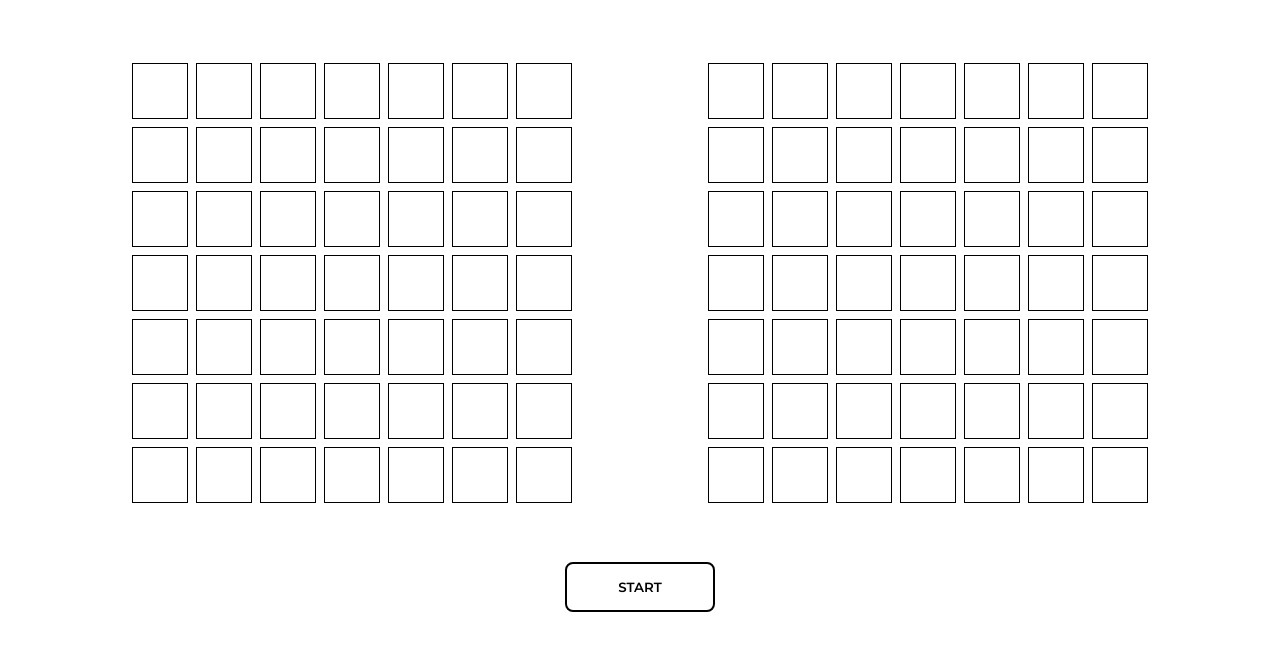
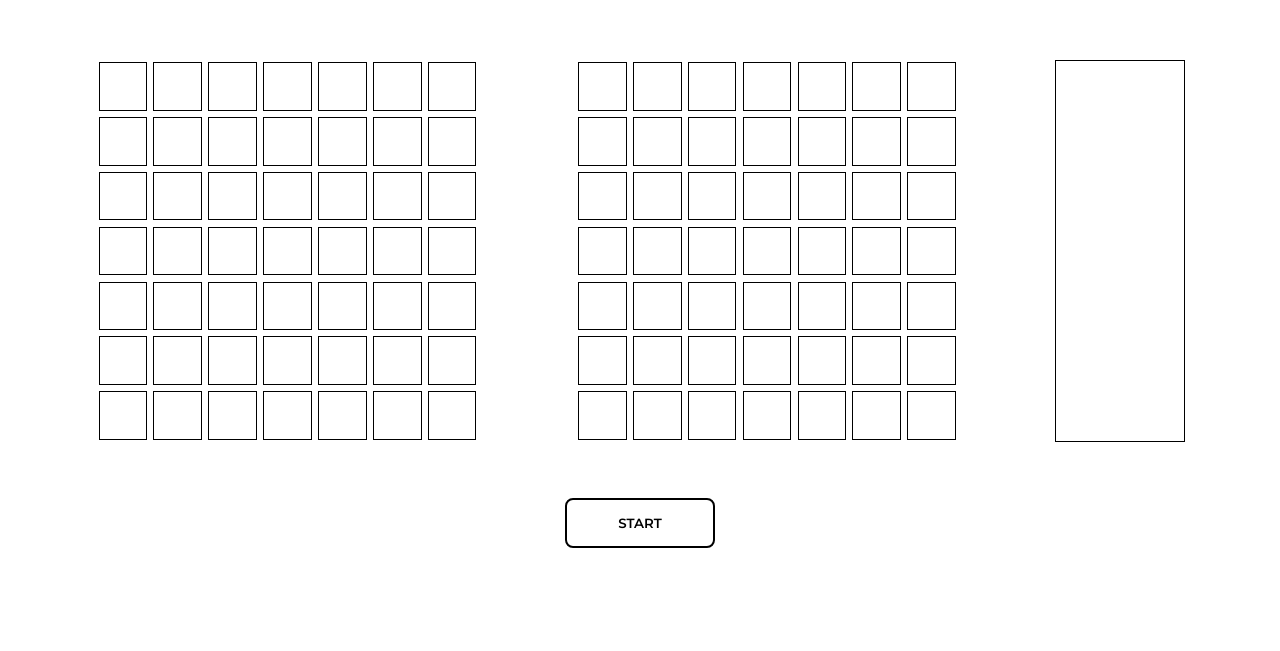
Before and after one commit to aaronjr/battleship, a website built with webpack: page dist/index.html in a window 1280 px wide. Shown: the part 101-752 px from the top of the page. Built offline with nearby package versions, Linux system fonts and the light colour scheme.

Commit message:
add container to hold dead ships

```diff
--- a/src/DOM.js
+++ b/src/DOM.js
@@ -11,12 +11,17 @@ const createDOM = () => {
     const banner = document.createElement('div');
     const footer = document.createElement('div');
     const container = document.createElement('div');
+    const ships = document.createElement('div');
+
+    ships.className += 'shipHolder';
     banner.className += 'banner';
     container.className += 'container';
     footer.className += 'footer';
+
     const button = document.createElement('button');
     button.className += 'start';
     button.textContent = 'START';
+
     footer.append(button);
     body.append(banner);
     body.append(container);
@@ -55,6 +60,7 @@ const createDOM = () => {
     // add boards to background
     container.append(boardOne);
     container.append(boardTwo);
+    container.append(ships);
   };
 
   const loadDOM = () => {
--- a/src/index.js
+++ b/src/index.js
@@ -1,13 +1,11 @@
-/* eslint-disable import/named */
-/* eslint-disable no-unused-vars */
 import './style.css';
 import { main, create } from './mainLoop';
 // import Icon from './icon.png';
 
-main();
-
+const mainGame = main();
 const button = document.querySelector('.start');
 button.addEventListener('click', () => {
   create.loadDOM();
+  mainGame.start();
   button.style.display = 'none';
 });
--- a/src/mainLoop.js
+++ b/src/mainLoop.js
@@ -51,10 +51,9 @@ export const main = () => {
       }
       changeTurn();
     }
-    // if either is dead
-    // offer to start again
   };
 
+  const start = () => {
     // add event listeners to the correct squares
     // game plays on user input - auto computer shot
     const boxes = document.querySelectorAll('[who="C"]');
@@ -69,3 +68,6 @@ export const main = () => {
       });
     });
   };
+
+  return { start };
+};
--- a/src/style.css
+++ b/src/style.css
@@ -34,7 +34,7 @@ body{
 .boardOne,
 .boardTwo {
   aspect-ratio: 1/1;
-  width: 35%;
+  width: 30%;
   display: grid;
   grid-template-columns: repeat(7, 1fr);
   place-items: center;
@@ -59,3 +59,9 @@ body{
   background-color: white;
   font-weight: 600;
 }
+
+.shipHolder{
+  height: calc( (100vw / 100 * 30) - 4px );
+  width: 10%;
+  border: solid 1px black;
+}
```
Lines whose indentation alone changed are shown as unchanged.
